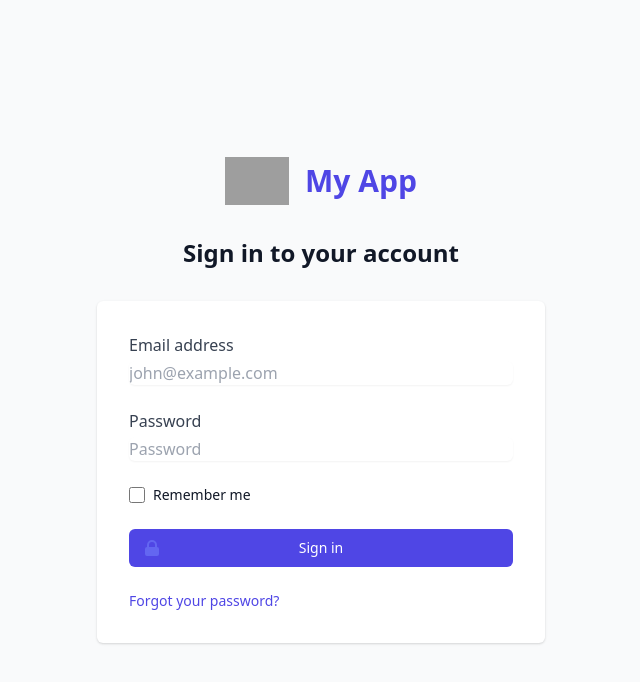
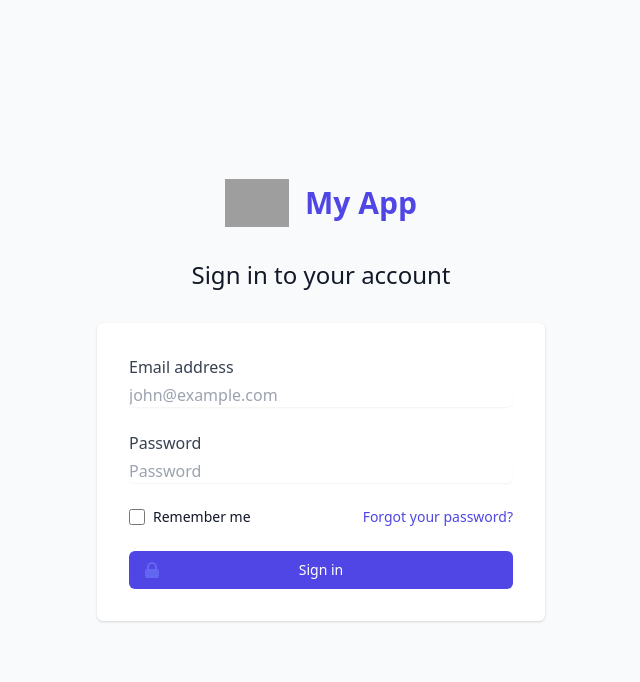
Before and after one commit to ks217/reactwind-admin-shell, a React (Create React App) app: page / in a window 1280 px wide. Shown: the top 682 px of the page, without its empty margins (319-959 px from the left). Built offline with nearby package versions, Linux system fonts and the light colour scheme; grey boxes are pictures that could not be loaded.

Commit message:
Improvements: removed bold "sign in.." and moved forgot link

```diff
--- a/src/components/Login.js
+++ b/src/components/Login.js
@@ -4,7 +4,7 @@ export default function Login(props) {
   return (
     <div className="min-h-screen flex items-center justify-center bg-gray-50 py-12 px-4 sm:px-6 lg:px-8">
       <div className="max-w-md w-full space-y-8">
-        <div className="flex flex-row justify-center space-x-4 items-center">
+        <div className="flex flex-row space-x-4 justify-center items-center">
           <img
             className="h-12"
             src="https://tailwindui.com/img/logos/workflow-mark-indigo-600.svg"
@@ -14,7 +14,8 @@ export default function Login(props) {
             My App
           </h1>
         </div>
-        <h2 className="mt-6 text-center text-2xl font-extrabold text-gray-900">
+        <div>
+          <h2 className="mt-6 text-center text-2xl  text-gray-900">
             Sign in to your account
           </h2>
           <form
@@ -61,14 +62,14 @@ export default function Login(props) {
                   Remember me
                 </label>
               </div>
-            {/* <div class="text-sm">
+              <div class="text-sm">
                 <a
-                href="#"
+                  href="#forgot-password"
                   class="font-medium text-indigo-600 hover:text-indigo-500"
                 >
                   Forgot your password?
                 </a>
-            </div> */}
+              </div>
               <input type="hidden" name="remember" value="true" />
             </div>
 
@@ -95,17 +96,8 @@ export default function Login(props) {
                 Sign in
               </button>
             </div>
-          <div>
-            <div class="text-sm">
-              <a
-                href="#forgot-password"
-                class="font-medium text-indigo-600 hover:text-indigo-500"
-              >
-                Forgot your password?
-              </a>
+          </form>
         </div>
-          </div>
-        </form>
       </div>
     </div>
   );
```
Lines whose indentation alone changed are shown as unchanged.
